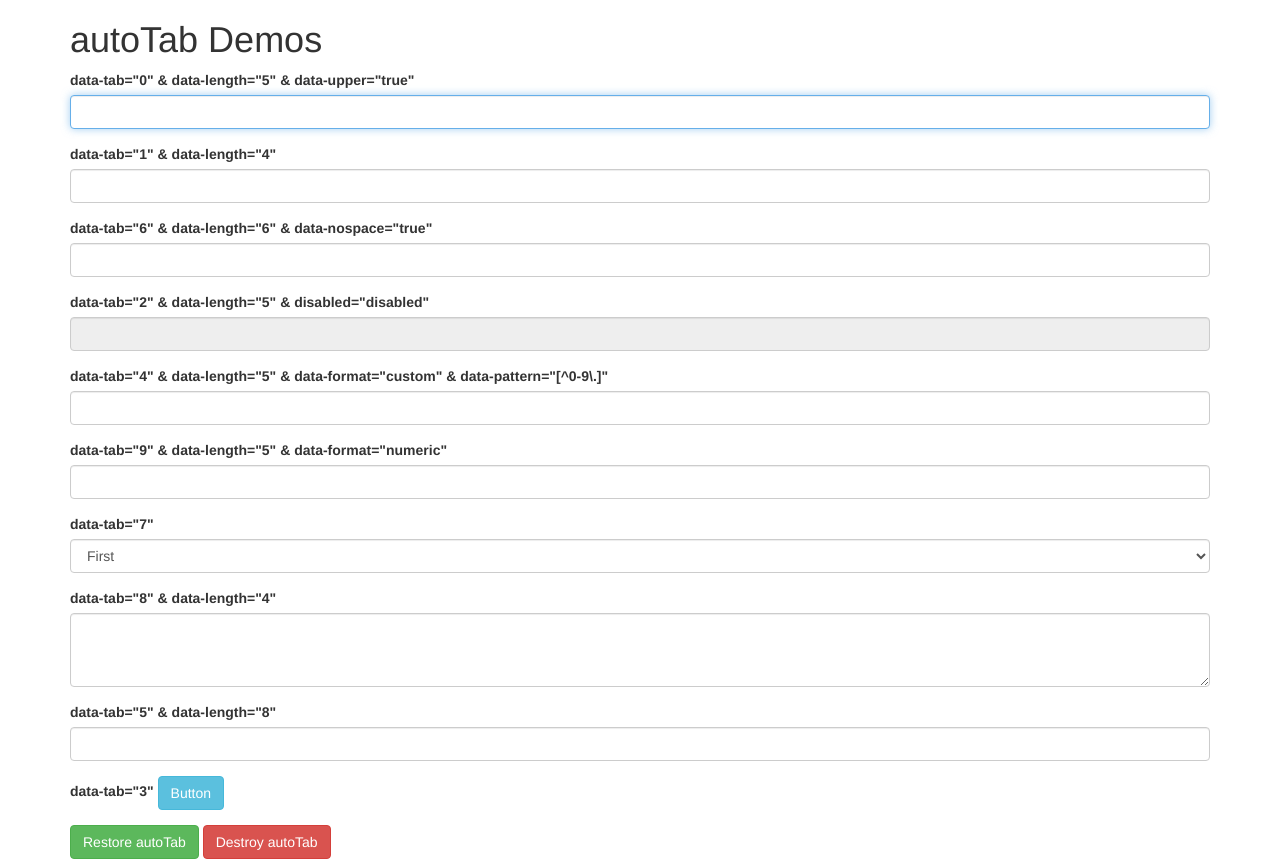
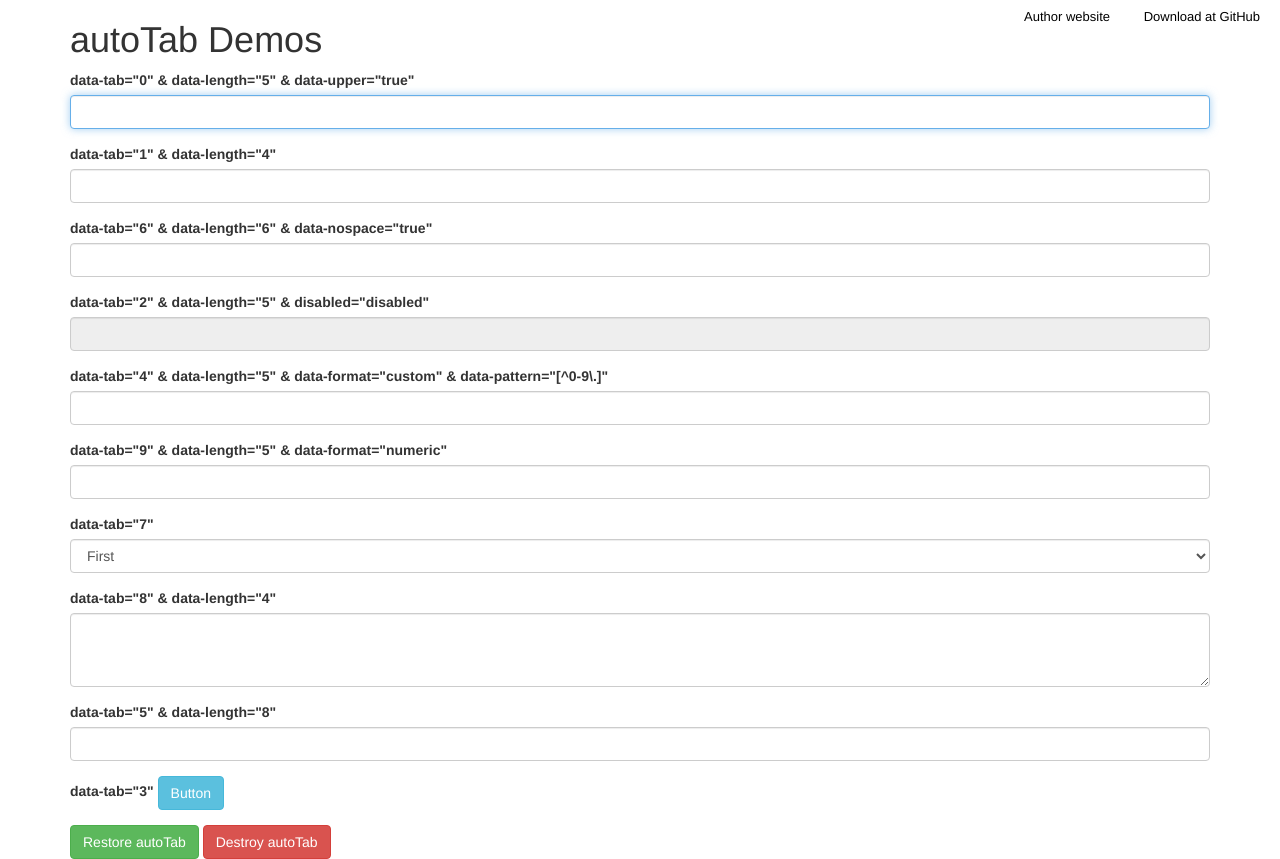
Before and after one commit to djhvscf/autoTab, a website: page index.html in a window 1280 px wide. Drawn offline with nearby package versions, Linux system fonts and the light colour scheme.

Commit message:
Update index.html

```diff
--- a/index.html
+++ b/index.html
@@ -5,6 +5,35 @@
         <meta charset="utf-8">
         <meta name="viewport" content="width=device-width, initial-scale=1, maximum-scale=1">
         <link rel="stylesheet" href="http://netdna.bootstrapcdn.com/bootstrap/3.3.1/css/bootstrap.min.css">
+		<style>
+		    a.git, a.author {
+                font-weight: 300;
+                line-height: 150%;
+                text-decoration: none;
+				position: fixed;
+                top: 0;
+                right: 0;
+                font-size:  13px;
+                line-height: 13px;
+                font-weight: 400;
+                color: black;
+                background: white;
+                -webkit-font-smoothing: subpixel-antialiased;
+            }
+
+			a.git {
+				padding: 10px 20px;
+			}
+
+			a.author {
+                padding: 10px 170px 10px 16px;
+            }
+
+            a.git:hover, a.author:hover {
+                background: #c95a5d;
+				color: #FFFFFF;
+            }
+        </style>
     </head>
     <body>
     	<div class="container">
@@ -56,6 +85,8 @@
 			<button type="button" class="btn btn-success" onclick="restore()">Restore autoTab</button>
 			<button type="button" class="btn btn-danger" onclick="destroy()">Destroy autoTab</button>
         </div>
+		<a class="author" target="_blank" href="http://djhvscf.github.io/Blog/">Author website</a>
+        <a class="git" target="_blank" href="https://github.com/djhvscf/jFont">Download at GitHub</a>
         <script src="src/autoTab.js"></script>
 		<script>
 			var autoTab;
```
